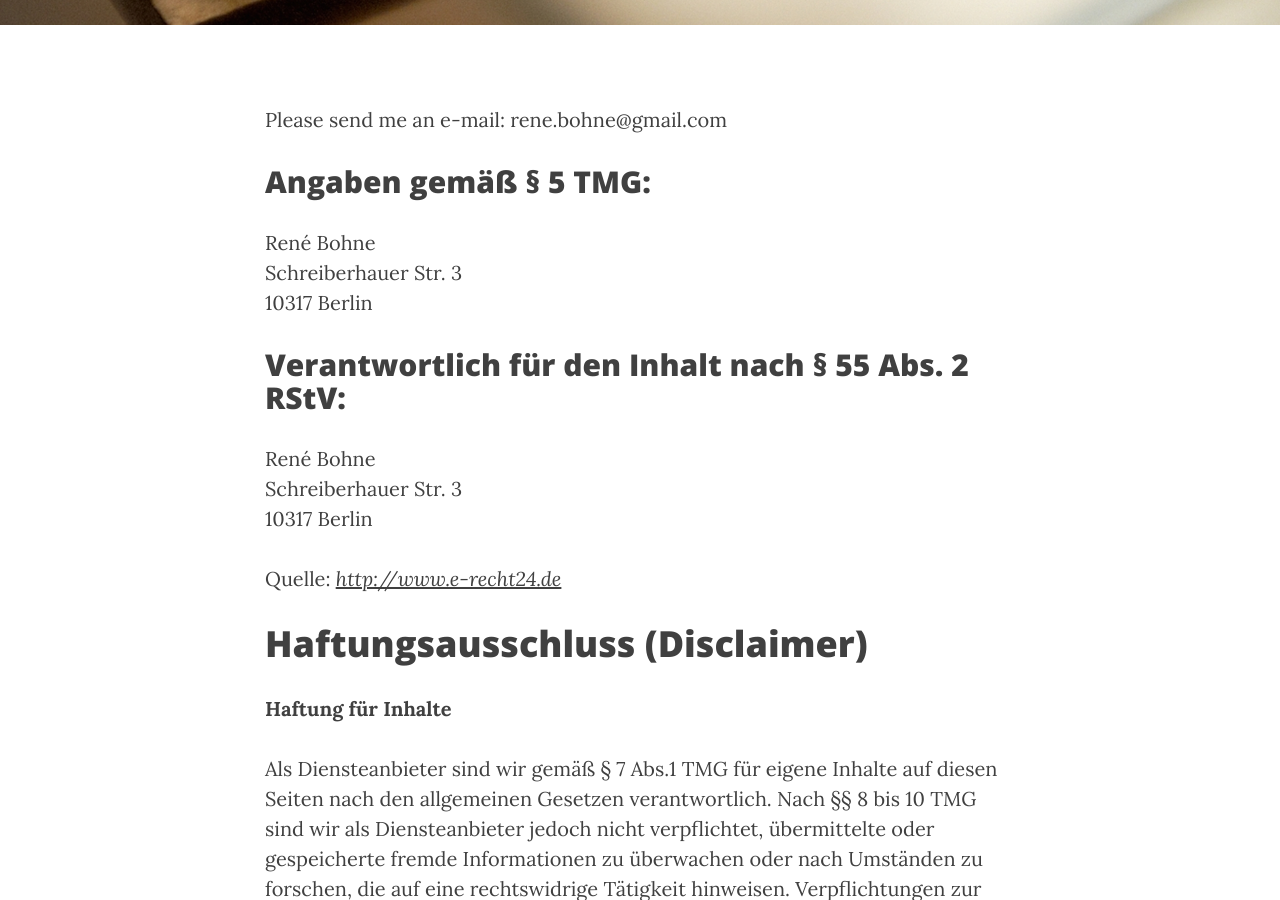
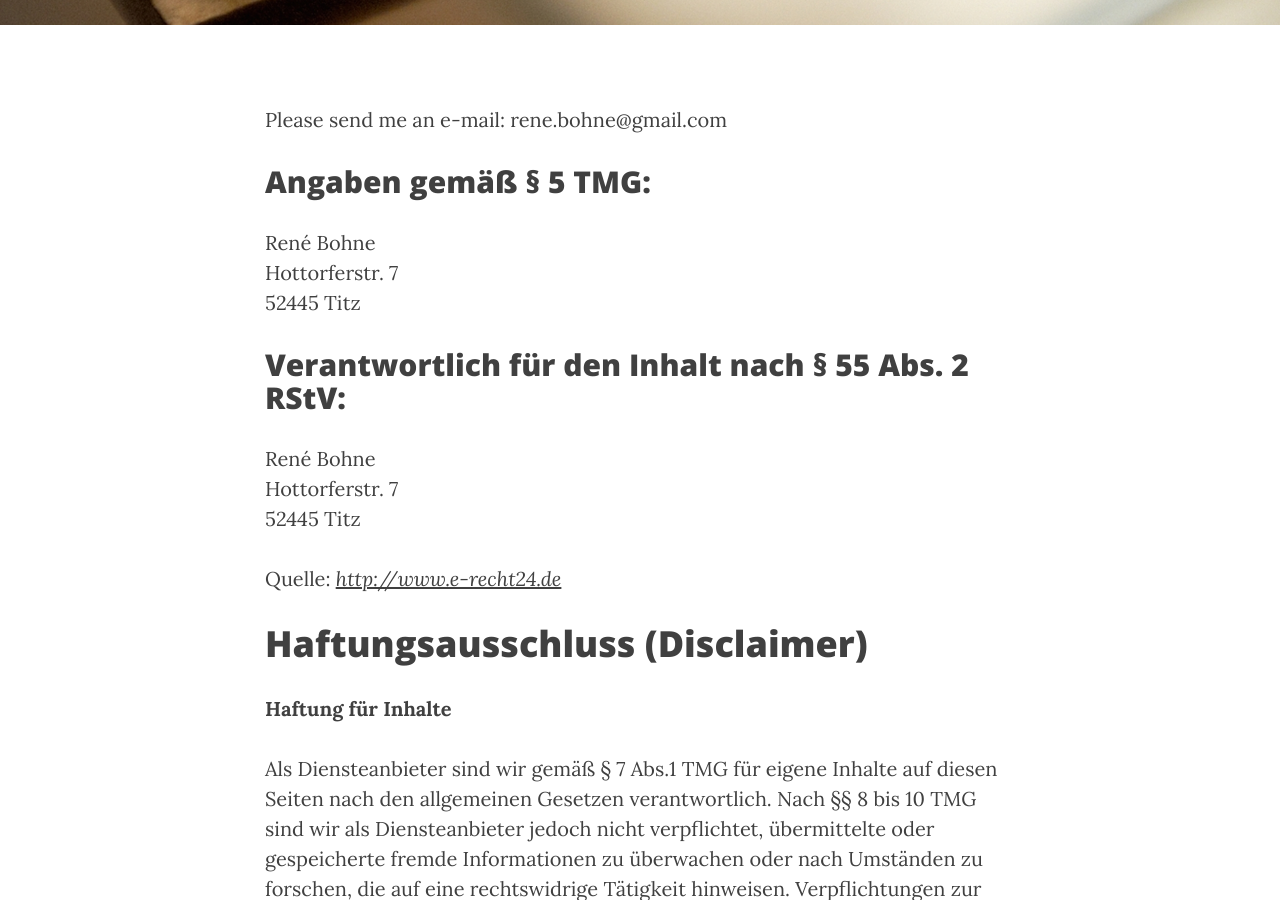
Before and after one commit to renebohne/renebohne.github.io, a Jekyll site: the page built from contact.html, in a window 1280 px wide and 900 px high, scrolled down 431 px. Built offline with Jekyll 4.4.1, drawn with Linux system fonts in a browser that asks for light colours; nearby versions of some CDN libraries.

Commit message:
Impressum

```diff
--- a/contact.html
+++ b/contact.html
@@ -14,14 +14,14 @@ header-img: "img/contact-bg.jpg"
 
 <h2>Angaben gemäß § 5 TMG:</h2>
 <p>René Bohne<br />
-Schreiberhauer Str. 3<br />
-10317 Berlin
+Hottorferstr. 7<br />
+52445 Titz
 </p>
 
 <h2>Verantwortlich für den Inhalt nach § 55 Abs. 2 RStV:</h2>
 <p>René Bohne<br />
-Schreiberhauer Str. 3<br />
-10317 Berlin</p>
+Hottorferstr. 7<br />
+52445 Titz</p>
 <p>Quelle: <em><a rel="nofollow" href="http://www.e-recht24.de">http://www.e-recht24.de</a></em></p>
 
 
```
